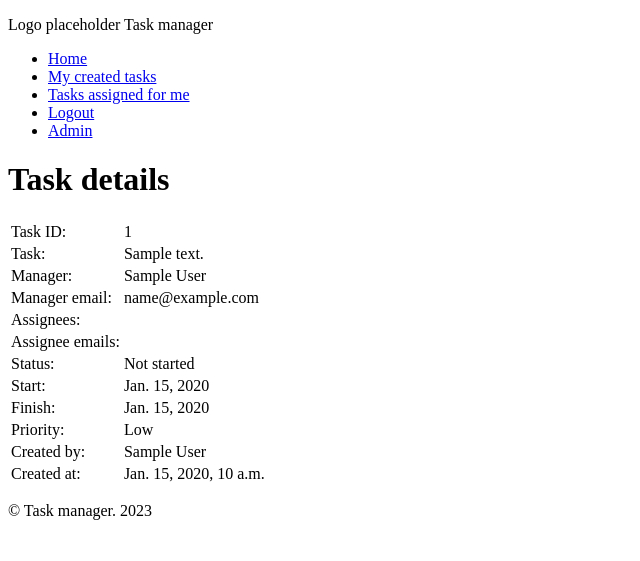
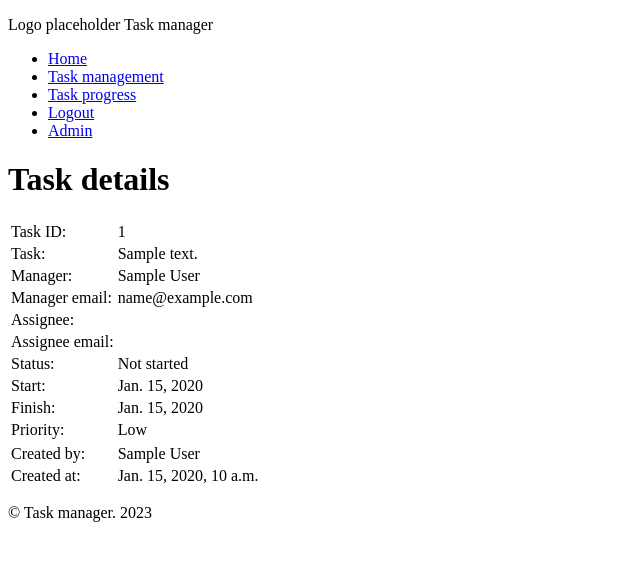
Before and after one commit to bro256/django03, a Django app: page /task/1/ in a window 1280 px wide. Shown: the top 561 px of the page, without its empty margins (0-640 px from the left). Run offline with Django 4.2, Linux system fonts and the light colour scheme; the first user in the database is signed in; tables that the repository leaves empty hold one stand-in row (Sample ...).

Commit message:
task_list and user_task_list modifications regarding assignee

```diff
--- a/django03/task_manager/templates/base.html
+++ b/django03/task_manager/templates/base.html
@@ -75,8 +75,8 @@
     <ul class="nav">
         <li><a href="{% url 'index' %}">{% trans "home"|capfirst %}</a></li>
         {% if user.is_authenticated %}
-            <li><a href="{% url 'task_list' %}">{% trans "My created tasks"|capfirst %}</a></li>
-            <li><a href="{% url 'user_task_list' %}">{% trans "Tasks assigned for me"|capfirst %}</a></li>
+            <li><a href="{% url 'task_list' %}">{% trans "Task management"|capfirst %}</a></li>
+            <li><a href="{% url 'user_task_list' %}">{% trans "Task progress"|capfirst %}</a></li>
             {% comment %} <li><a href="{% url 'profile' %}">&#128100; {{ user.username }}</a></li>{% endcomment %}
             <li><a href="{% url 'logout' %}">{% trans "logout"|capfirst %}</a></li>
             {% comment %} <li><a href="{% url 'user_tasks' %}">{% trans "my tasks"|capfirst %}</a></li>{% endcomment %}
--- a/django03/task_manager/templates/task_manager/task_detail.html
+++ b/django03/task_manager/templates/task_manager/task_detail.html
@@ -3,7 +3,8 @@
 {% block title %} {{ block.super }} {% endblock title %}
 {% block content %}
 {% comment %} {% if task.owner.username == user.username%} {% endcomment %}
-{% if task.owner.username == user.username or user in task.assignee.all %}
+{% comment %} {% if task.owner.username == user.username or user in task.assignee.all %} {% endcomment %}
+{% if task.owner.username == user.username or task.assignee.username == user.username %}
 <h1>Task details</h1>
 <table>
     <tr>
@@ -13,43 +14,51 @@
         <td>Task:</td>
         <td>{{ task.content }}</td>
     </tr>
-    </tr>
+    <tr>
         <td>Manager:</td>
         <td>{{ task.owner.first_name }} {{ task.owner.last_name }}</td>
     </tr>
-    </tr>
+    <tr>
         <td>Manager email:</td>
         <td>{{ task.owner.email }}</td>
     </tr>
-    </tr>
+    {% comment %} <tr>
         <td>Assignees:</td>
         <td>{% for assignee in task.assignee.all %} {{ assignee.first_name }} {{ assignee.last_name }}</br> {% endfor %}</td>
+    </tr> {% endcomment %}
+    <tr>
+        <td>Assignee:</td>
+        <td> {{ assignee.first_name }} {{ assignee.last_name }}</td>
     </tr>
-    </tr>
+    {% comment %} <tr>
         <td>Assignee emails:</td>
         <td>{% for assignee in task.assignee.all %} {{ assignee.email }}</br> {% endfor %}</td>
     </tr>
+    <tr> {% endcomment %}
+        <td>Assignee email:</td>
+        <td>{{ assignee.email }}</td>
     </tr>
+    <tr>
         <td>Status:</td>
         <td>{{ task.get_status_display }}</td>
     </tr>
-    </tr>
+    <tr>
         <td>Start:</td>
         <td>{{ task.start }}</td>
     </tr>
-    </tr>
+    <tr>
         <td>Finish:</td>
         <td>{{ task.finish }}</td>
     </tr>
-    </tr>
+    <tr>
         <td>Priority:</td>
         <td>{{ task.get_priority_display }}</td>
-    </tr>
+    <tr>
     </tr>
         <td>Created by:</td>
         <td>{{ task.owner.first_name }} {{ task.owner.last_name }}</td>
     </tr>
-        </tr>
+    <tr>
         <td>Created at:</td>
         <td>{{ task.created_at }}</td>
     </tr>
--- a/django03/task_manager/views.py
+++ b/django03/task_manager/views.py
@@ -67,12 +67,21 @@
         initial['priority'] = 2
         initial['owner'] = self.request.user
         if not self.request.user.is_staff and not self.request.user.is_superuser:
-            initial['assignee'] = [self.request.user.pk]
+            initial['assignee'] = self.request.user
         return initial
 
     def form_valid(self, form):
         form.instance.owner = self.request.user
         return super().form_valid(form)
+
+    def get_form(self, form_class=None):
+        form = super().get_form(form_class)
+
+        if not self.request.user.is_staff and not self.request.user.is_superuser:
+            form.fields['assignee'].initial = self.request.user.username
+            form.fields['assignee'].widget = forms.HiddenInput()
+
+        return form
 
     # Checks that the user passes the given test
     def test_func(self):
@@ -96,11 +105,12 @@
         if obj.owner == self.request.user:
             return True
         else:
-            for assignee in obj.assignee.all():
-                if assignee == self.request.user:
-                    return True
-                else:
-                    return False
+            return False
+            # for assignee in obj.assignee.all():
+            #     if assignee == self.request.user:
+            #         return True
+            #     else:
+            #         return False
 
         # return obj.owner == self.request.user
 
```
Also changed, not shown: django03/task_manager/templates/task_manager/task_list.html (+6 -5 lines), django03/task_manager/templates/task_manager/user_task_list.html (+4 -3 lines).
